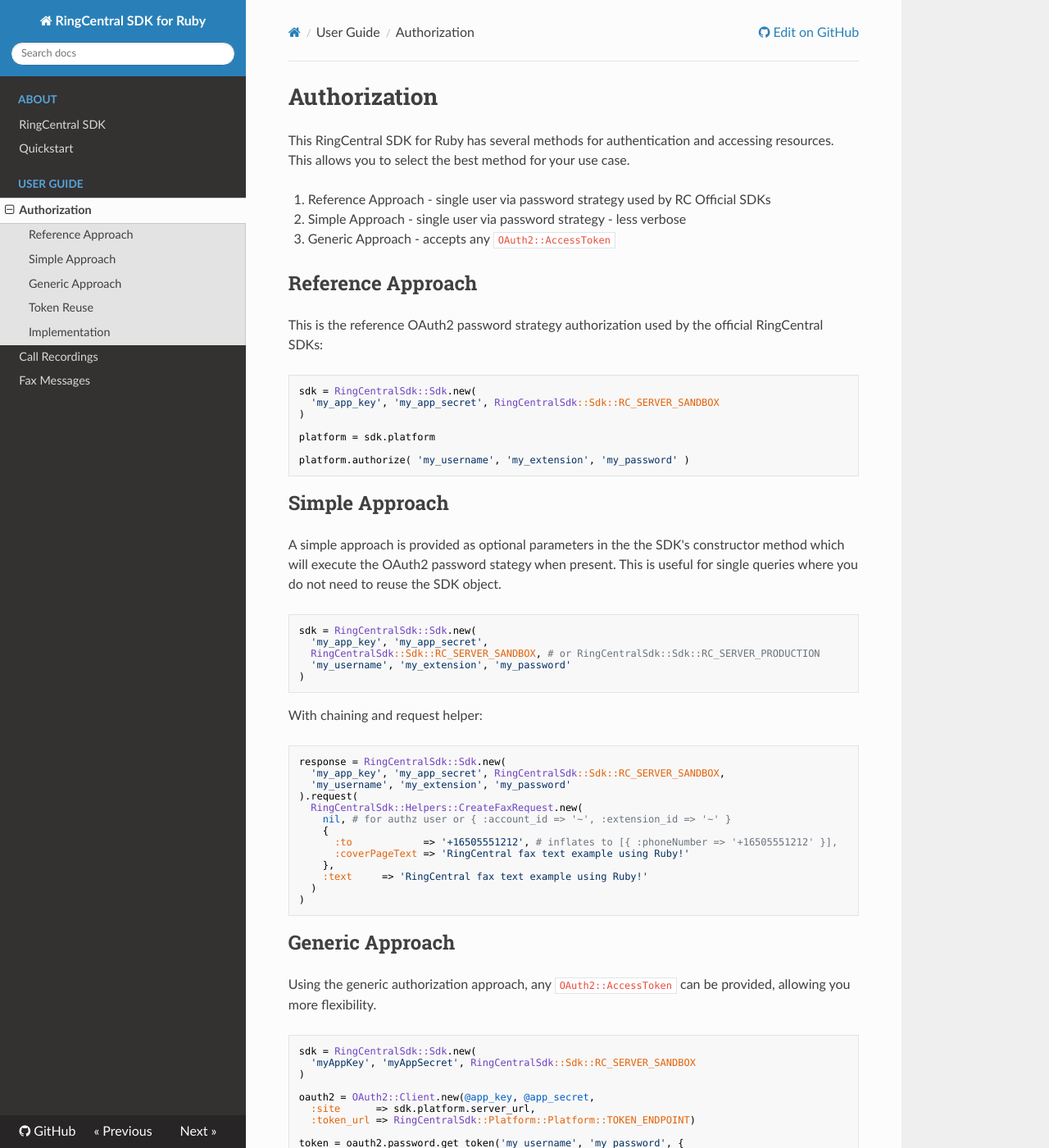
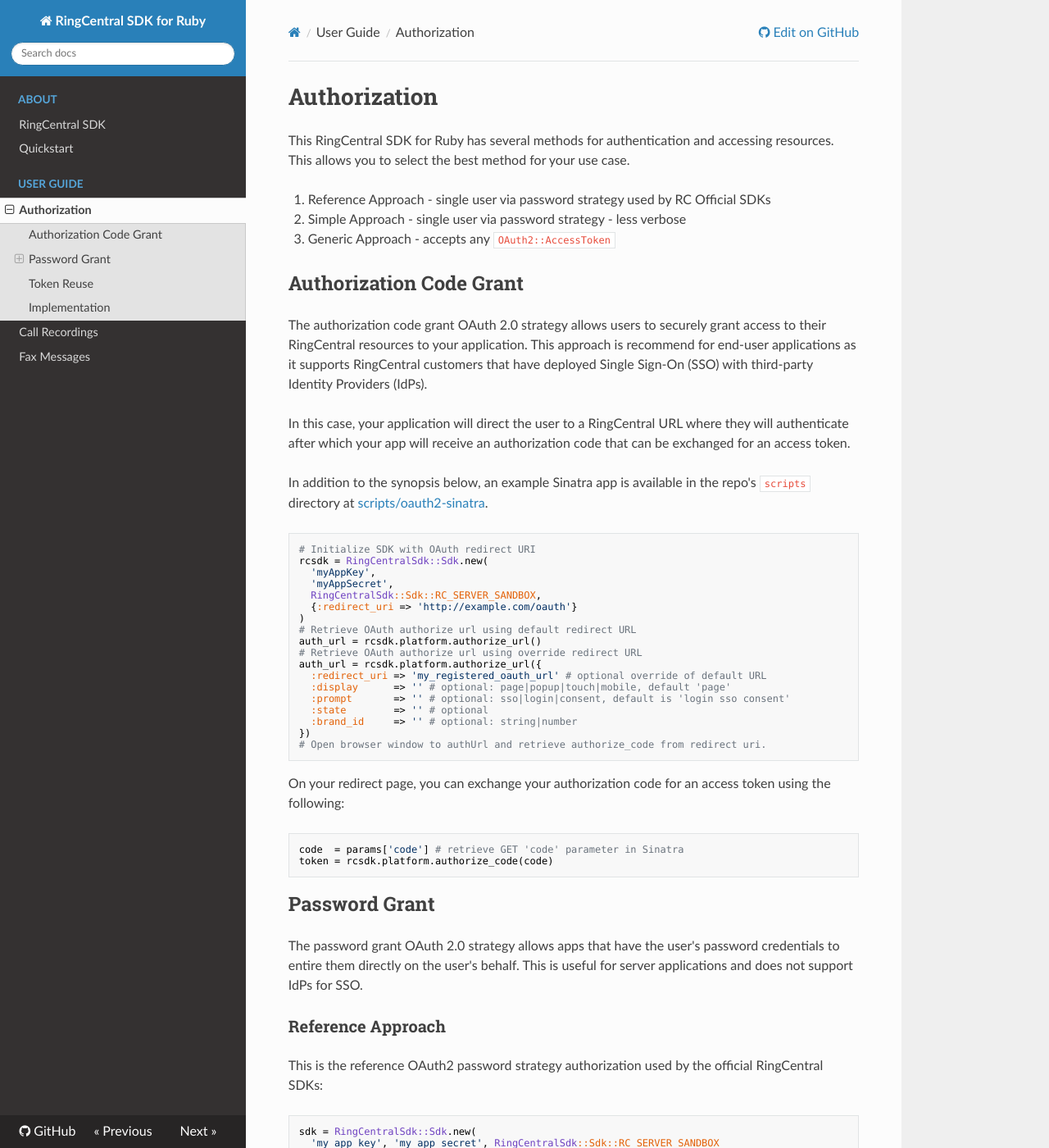
Before and after one commit to grokify/ringcentral-sdk-ruby, an MkDocs documentation site: the page built from docs/usage/authorization/Authorization.md, in a window 1280 px wide and 1400 px high. Shown: the whole window at 82% size. Built offline with MkDocs 1.6.1, drawn with Linux system fonts in a browser that asks for light colours; nearby versions of some CDN libraries; old or Windows-style settings are respelled for this version of MkDocs; some of the changed text lies outside the part shown.

Commit message:
update docs for auth code grant

````diff
--- a/docs/usage/authorization/Authorization.md
+++ b/docs/usage/authorization/Authorization.md
@@ -7,7 +7,47 @@
 1. Simple Approach - single user via password strategy - less verbose
 1. Generic Approach - accepts any `OAuth2::AccessToken`
 
-## Reference Approach
+## Authorization Code Grant
+
+The authorization code grant OAuth 2.0 strategy allows users to securely grant access to their RingCentral resources to your application. This approach is recommend for end-user applications as it supports RingCentral customers that have deployed Single Sign-On (SSO) with third-party Identity Providers (IdPs).
+
+In this case, your application will direct the user to a RingCentral URL where they will authenticate after which your app will receive an authorization code that can be exchanged for an access token.
+
+In addition to the synopsis below, an example Sinatra app is available in the repo's `scripts` directory at [scripts/oauth2-sinatra](https://github.com/grokify/ringcentral-sdk-ruby/tree/master/scripts/oauth2-sinatra).
+
+```ruby
+# Initialize SDK with OAuth redirect URI
+rcsdk = RingCentralSdk::Sdk.new(
+  'myAppKey',
+  'myAppSecret',
+  RingCentralSdk::Sdk::RC_SERVER_SANDBOX,
+  {:redirect_uri => 'http://example.com/oauth'}
+)
+# Retrieve OAuth authorize url using default redirect URL
+auth_url = rcsdk.platform.authorize_url()
+# Retrieve OAuth authorize url using override redirect URL
+auth_url = rcsdk.platform.authorize_url({
+  :redirect_uri => 'my_registered_oauth_url' # optional override of default URL
+  :display      => '' # optional: page|popup|touch|mobile, default 'page'
+  :prompt       => '' # optional: sso|login|consent, default is 'login sso consent'
+  :state        => '' # optional
+  :brand_id     => '' # optional: string|number
+})
+# Open browser window to authUrl and retrieve authorize_code from redirect uri.
+```
+
+On your redirect page, you can exchange your authorization code for an access token using the following:
+
+```ruby
+code  = params['code'] # retrieve GET 'code' parameter in Sinatra
+token = rcsdk.platform.authorize_code(code)
+```
+
+## Password Grant
+
+The password grant OAuth 2.0 strategy allows apps that have the user's password credentials to entire them directly on the user's behalf. This is useful for server applications and does not support IdPs for SSO.
+
+### Reference Approach
 
 This is the reference OAuth2 password strategy authorization used by the official
 RingCentral SDKs:
@@ -22,7 +62,7 @@
 platform.authorize( 'my_username', 'my_extension', 'my_password' )
 ```
 
-## Simple Approach
+### Simple Approach
 
 A simple approach is provided as optional parameters in the the SDK's constructor
 method which will execute the OAuth2 password stategy when present. This is useful
@@ -32,7 +72,7 @@
 sdk = RingCentralSdk::Sdk.new(
   'my_app_key', 'my_app_secret',
   RingCentralSdk::Sdk::RC_SERVER_SANDBOX, # or RingCentralSdk::Sdk::RC_SERVER_PRODUCTION
-  'my_username', 'my_extension', 'my_password'
+  {:username => 'my_username', :extension => 'my_extension', :password => 'my_password'}
 )
 ```
 
@@ -41,7 +81,7 @@
 ```ruby
 response = RingCentralSdk::Sdk.new(
   'my_app_key', 'my_app_secret', RingCentralSdk::Sdk::RC_SERVER_SANDBOX,
-  'my_username', 'my_extension', 'my_password'
+  {:username => 'my_username', :extension => 'my_extension', :password => 'my_password'}
 ).request(
   RingCentralSdk::Helpers::CreateFaxRequest.new(
     nil, # for authz user or { :account_id => '~', :extension_id => '~' }
@@ -54,7 +94,7 @@
 )
 ```
 
-## Generic Approach
+### Generic Approach
 
 Using the generic authorization approach, any `OAuth2::AccessToken` can be
 provided, allowing you more flexibility.
````
Also changed, not shown: README.md (+18 -17 lines), docs/usage/messages/Fax-Messages.md (+3 -3 lines).
